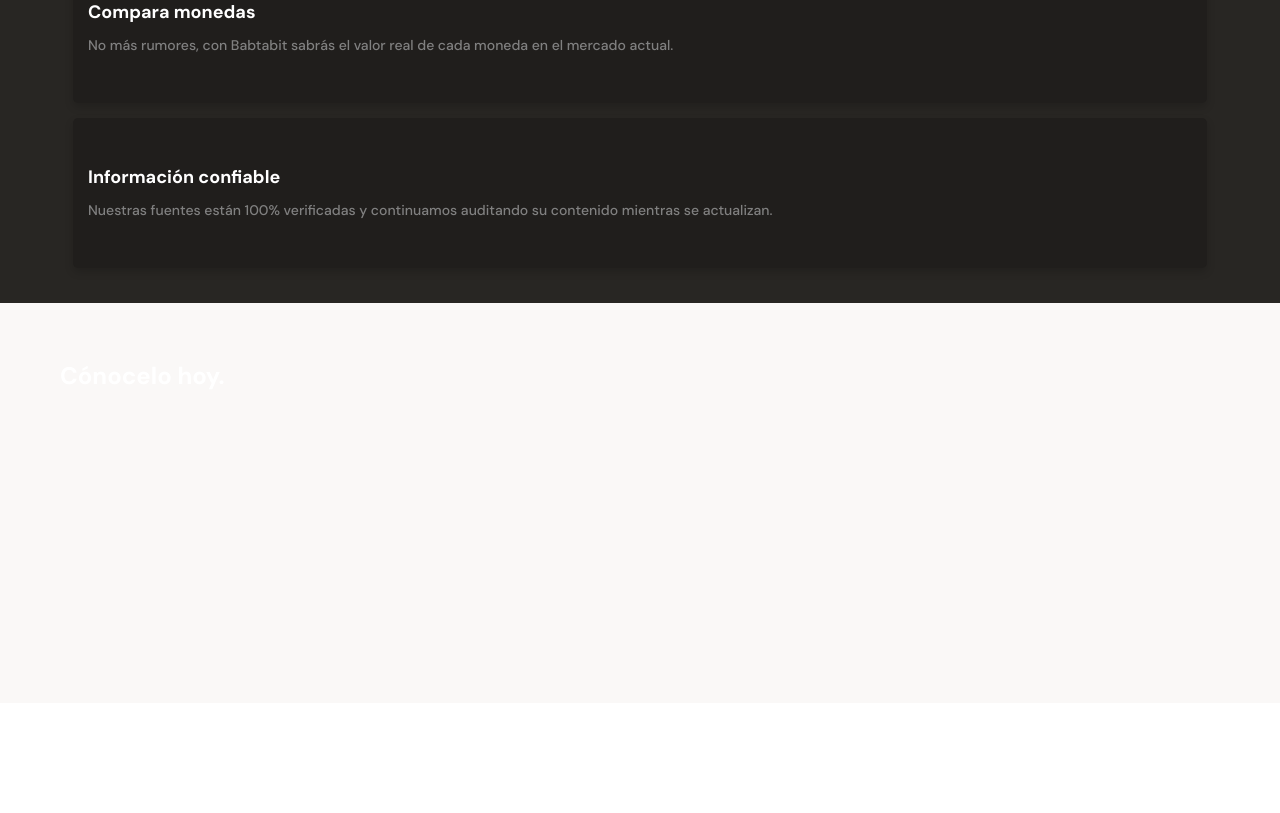
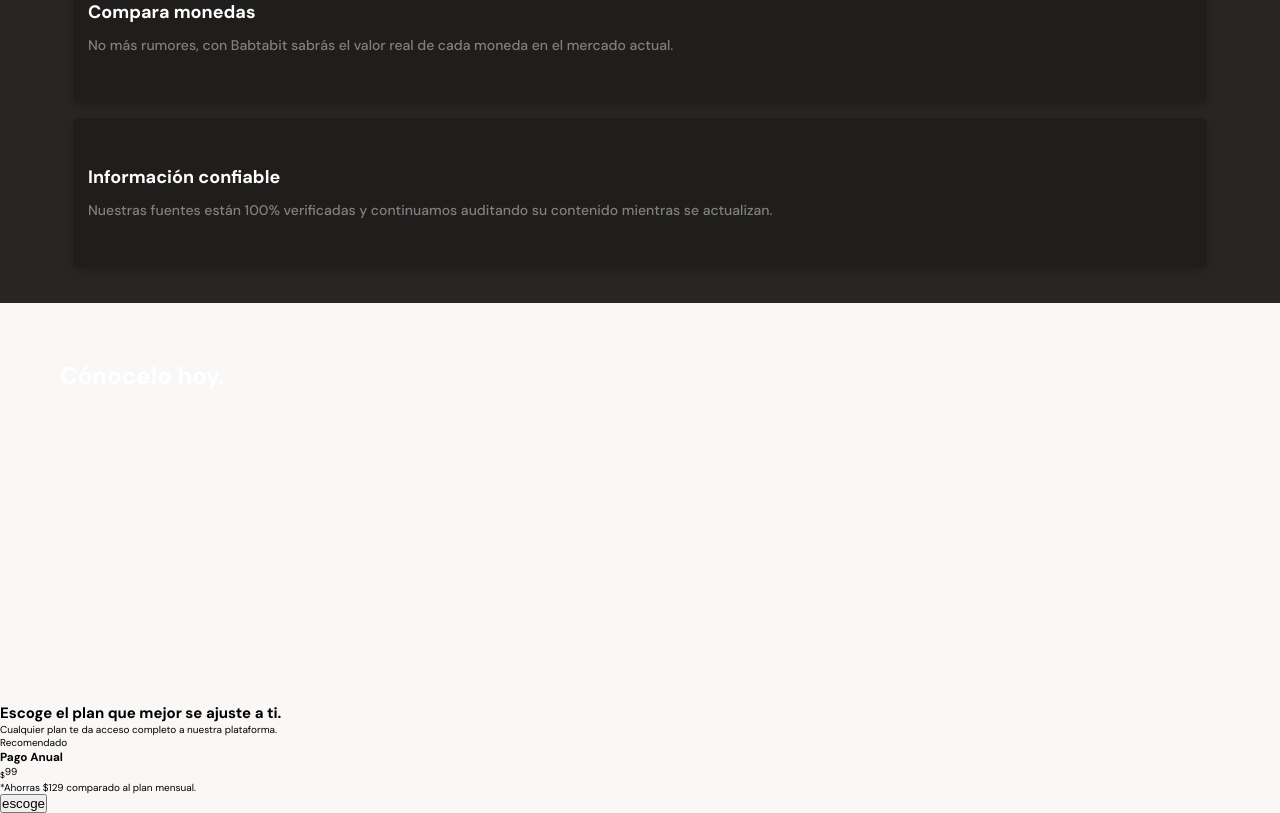
Before and after one commit to jeancarlos0109/Mobile-First-Jeanweb, a plain HTML site: page index.html in a window 1280 px wide. Shown: the part 2046-2859 px from the top of the page. Before the commit the page ends 2749 px from the top, so only its background shows below. Drawn offline with Linux system fonts and the light colour scheme.

Commit message:
el html y texto de los planes

```diff
--- a/index.html
+++ b/index.html
@@ -119,7 +119,23 @@
         <section class="bitcoin-img-container">
             <h2>Cónocelo hoy.</h2>
         </section>
-        <section></section>
+        <section id="plans" class="main-plans-container">
+            <div class="plans--title">
+            <h2>Escoge el plan que mejor se ajuste a ti.</h2>
+            <p>Cualquier plan te da acceso completo a nuestra plataforma.</p>
+            </div>
+            <section class="plans-container-slider">
+                <article class="plans-container--card">
+                <p class="recomended">Recomendado</p>
+                <div class="plan-info-container">
+                    <h3 class="plan-info--title">Pago Anual</h3>
+                    <p class="plan-card--title"><sub>$</sub>99</p>
+                    <p class="plan-card--saving">*Ahorras $129 comparado al plan mensual.</p>
+                    <button class="plan-card--ca">escoge<span></span></button>
+                </div>
+            </article>
+            </section>
+        </section>
     </main>
     <footer></footer>
 </body>
```
